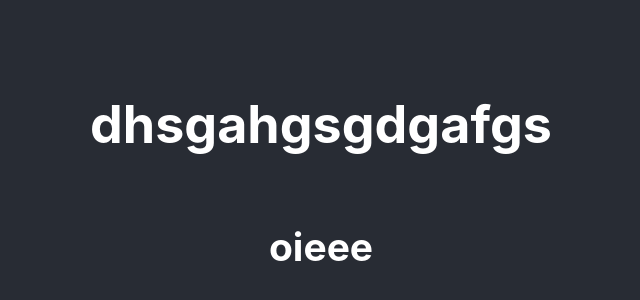
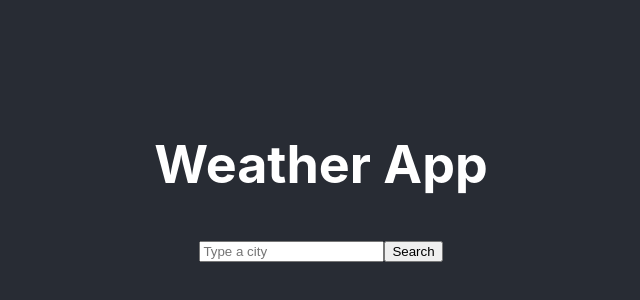
Before and after one commit to fezita/weather-app-react, a React (Create React App) app: page / in a window 1280 px wide. Shown: the part 220-520 px from the top of the page, without its empty margins (319-959 px from the left). Built offline with nearby package versions, Linux system fonts and the light colour scheme; no server answers.

Commit message:
Added weather search engine

```diff
--- a/src/App.js
+++ b/src/App.js
@@ -7,7 +7,7 @@
     <div className="App">
       <header className="App-header">
         <h1>
-          dhsgahgsgdgafgs
+          Weather App
         </h1>
         <Weather />
       </header>
--- a/src/Weather.js
+++ b/src/Weather.js
@@ -1,20 +1,58 @@
-import React from "react";
+import React, { useState } from "react";
 import axios from "axios";
 
-export default function Weather() {
+export default function Engine() {
+  const [city, setCity] = useState("");
+  const [loaded, setLoaded] = useState(false);
+  const [weather, setWeather] = useState({});
 
-    function handleResponse(response) {
-        alert(`The weather in New York is ${response.data.main.temp}°`)
-    }
+  function showTemperature(response) {
+    setLoaded(true);
+    setWeather({
+      temperature: response.data.main.temp,
+      description: response.data.weather[0].description,
+      humidity: response.data.main.humidity,
+      wind: response.data.wind.speed,
+      icon: `http://openweathermap.org/img/wn/${response.data.weather[0].icon}@2x.png`
+    });
+  }
+
+  function handleSubmit(event) {
+    event.preventDefault();
     let apiKey = "66561682a201042486582b7a342e4aa5";
     let unit = "metric";
-    let apiUrl = `https://api.openweathermap.org/data/2.5/weather?q=New York&appid=${apiKey}&units=${unit}`;
+    let apiUrl = `https://api.openweathermap.org/data/2.5/weather?q=${city}&appid=${apiKey}&units=${unit}`;
+    axios.get(apiUrl).then(showTemperature);
+  }
 
-    axios.get(apiUrl).then(handleResponse);
+  function updateCity(event) {
+    setCity(event.target.value);
+  }
 
+  let form = (
+    <form onSubmit={handleSubmit}>
+      <input type="search" placeholder="Type a city" onChange={updateCity} />
+      <button type="Submit">Search</button>
+    </form>
+  );
+
+  if (loaded) {
     return (
-    <h2>
-        oieee
-    </h2>
+      <div>
+        {form}
+        <ul>
+          <li>Temperature: {Math.round(weather.temperature)} C</li>
+          <li>Description: {weather.description} </li>
+          <li>Humidity: {Math.round(weather.humidity)}% </li>
+          <li>Wind: {Math.round(weather.wind)}km/h </li>
+          <li>
+            {" "}
+            <img src={weather.icon} alt={weather.description} />
+          </li>
+        </ul>
+      </div>
     );
+  } else {
+    return form;
+  }
 }
```
